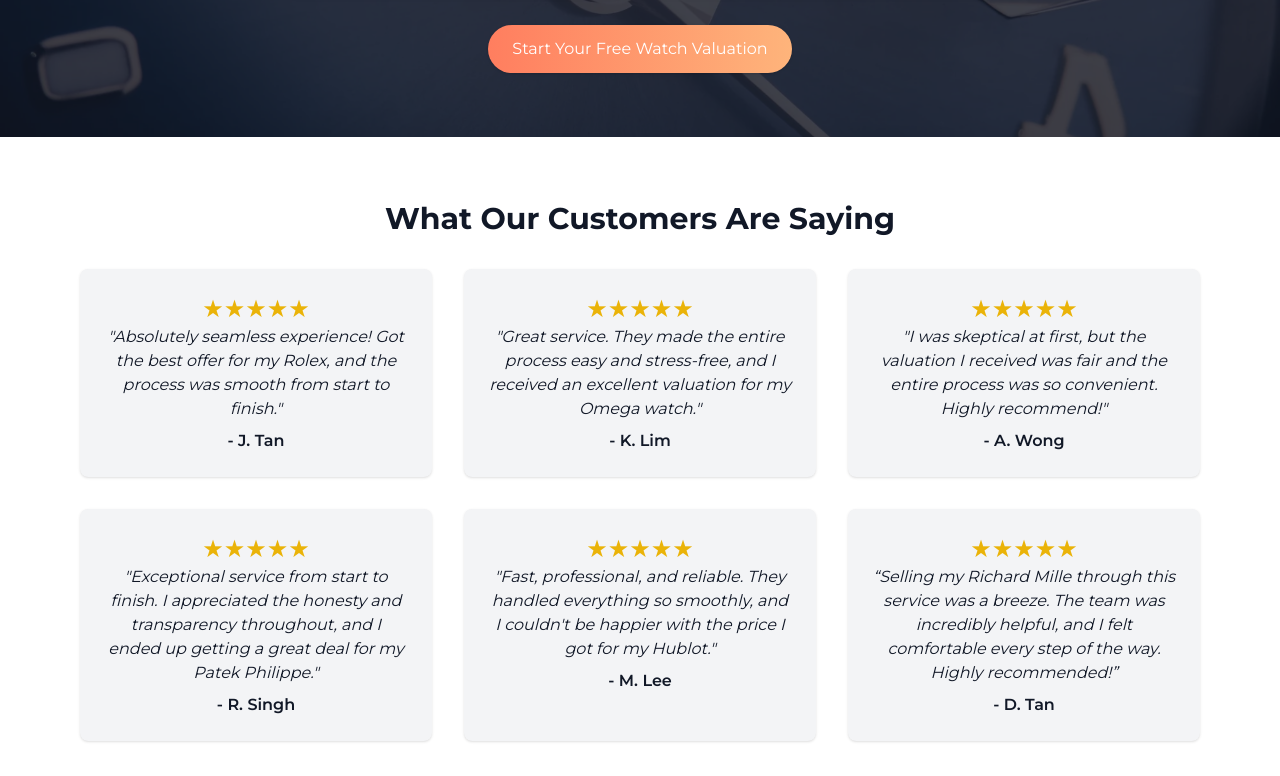
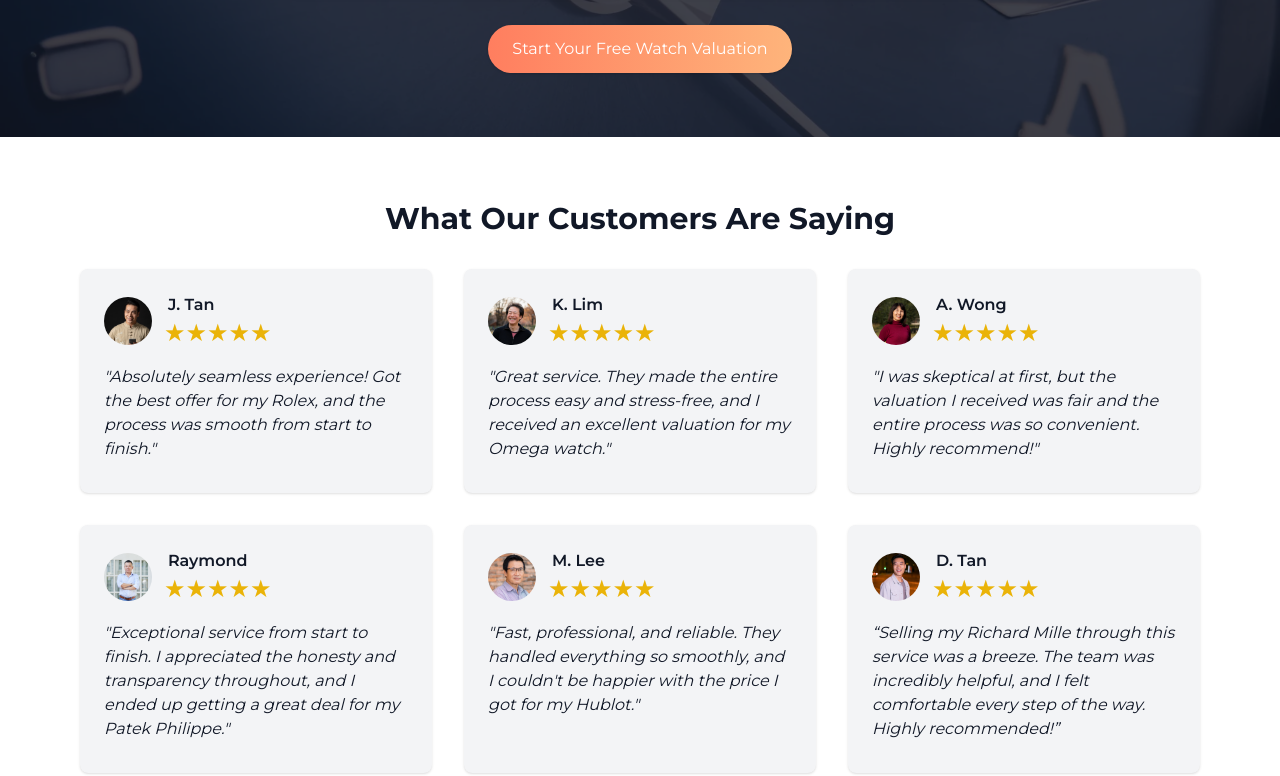
Before and after one commit to TerenceTan/watchvalue-sg, a plain HTML site: page index.html in a window 1280 px wide. Shown: the part 1952-2728 px from the top of the page. Drawn offline with nearby package versions, Linux system fonts and the light colour scheme.

Commit message:
v1.3 - Added photos for testimonials and changed the sliding style for brands

```diff
--- a/index.html
+++ b/index.html
@@ -67,18 +67,18 @@
         .swiper-slide {
             transition: transform 0.3s, filter 0.3s;
         }
-        .swiper-slide-active {
-            transform: scale(1); /* Active slide remains normal size */
+        /* .swiper-slide-active {
+            transform: scale(1);
         }
 
         .swiper-slide-next, .swiper-slide-prev {
-            transform: scale(0.9) !important; /* Blur effect on the next and previous items */
+            transform: scale(0.9) !important;
         }
 
         .furthest-slide {
-            transform: scale(0.8) !important; /* Make the next and previous items even smaller */
-            filter: blur(4px); /* More blur on the furthest items */
-        }
+            transform: scale(0.8) !important;
+            filter: blur(4px);
+        } */
 
         .swiper-button-next::after,
         .swiper-button-prev::after {
@@ -96,6 +96,11 @@
 
         .swiper-pagination-bullet-active {
             background: linear-gradient(90deg, #feb47b, #ff7e5f); /* Reverse gradient for active state */
+        }
+        .swiper-wrapper {
+            -webkit-transition-timing-function:linear!important;
+            -o-transition-timing-function:linear!important;
+            transition-timing-function:linear!important;
         }
     </style>
     <meta charset="UTF-8">
@@ -169,7 +174,7 @@
 
     <section class="hero glass py-16" id="hero" style="background-image: url('images/bg4.webp');">
         <div class="absolute inset-0 bg-gray-900 opacity-80 z-0"></div>
-        <div class="max-w-6xl mx-auto flex flex-col md:flex-row items-center justify-between relative z-10">
+        <div class="max-w-6xl mx-auto flex flex-col md:flex-row items-center justify-between relative z-10 gap-x-20">
             <div class="md:w-1/2 text-white mb-8 md:mb-0">
                 <h1 class="text-4xl font-extrabold mb-6 animate-slide-in-down">Sell Your Luxury Watch at the Best Price in Singapore</h1>
                 <p class="text-lg mb-8 animate-slide-in-up">Unlock Your Watch's True Worth Instantly! Our Free Valuation Service Provides You with the Top 3 Offers from Singapore's Most Trusted Dealers.</p>
@@ -295,46 +300,64 @@
             <h2 class="text-3xl font-bold mb-8 animate-slide-in-up">What Our Customers Are Saying</h2>
             <div class="grid grid-cols-1 md:grid-cols-2 lg:grid-cols-3 gap-8">
                 <div class="testimonial bg-gray-100 p-6 rounded-lg shadow transition-transform transform hover:scale-105 duration-300">
-                    <div class="stars text-yellow-500 text-2xl">
-                        ★★★★★
+                    <div class="flex items-center mb-4">
+                        <img src="images/testi/j_tan.jpg" alt="J. Tan" class="w-12 h-12 rounded-full mr-3">
+                        <div class="text-left">
+                            <span class="font-semibold ml-1">J. Tan</span>
+                            <div class="stars text-yellow-500 text-2xl">★★★★★</div>
+                        </div>
                     </div>
-                    <p class="italic mb-2">"Absolutely seamless experience! Got the best offer for my Rolex, and the process was smooth from start to finish."</p>
-                    <span class="font-semibold">- J. Tan</span>
+                    <p class="italic mb-2 text-left">"Absolutely seamless experience! Got the best offer for my Rolex, and the process was smooth from start to finish."</p>
                 </div>
                 <div class="testimonial bg-gray-100 p-6 rounded-lg shadow transition-transform transform hover:scale-105 duration-300">
-                    <div class="stars text-yellow-500 text-2xl">
-                        ★★★★★
+                    <div class="flex items-center mb-4">
+                        <img src="images/testi/k_lim.jpg" alt="K. Lim" class="w-12 h-12 rounded-full mr-3">
+                        <div class="text-left">
+                            <span class="font-semibold ml-1">K. Lim</span>
+                            <div class="stars text-yellow-500 text-2xl">★★★★★</div>
+                        </div>
                     </div>
-                    <p class="italic mb-2">"Great service. They made the entire process easy and stress-free, and I received an excellent valuation for my Omega watch."</p>
-                    <span class="font-semibold">- K. Lim</span>
+                    <p class="italic mb-2 text-left">"Great service. They made the entire process easy and stress-free, and I received an excellent valuation for my Omega watch."</p>
                 </div>
                 <div class="testimonial bg-gray-100 p-6 rounded-lg shadow transition-transform transform hover:scale-105 duration-300">
-                    <div class="stars text-yellow-500 text-2xl">
-                        ★★★★★
+                    <div class="flex items-center mb-4">
+                        <img src="images/testi/a_wong.jpg" alt="A. Wong" class="w-12 h-12 rounded-full mr-3">
+                        <div class="text-left">
+                            <span class="font-semibold ml-1">A. Wong</span>
+                            <div class="stars text-yellow-500 text-2xl">★★★★★</div>
+                        </div>
                     </div>
-                    <p class="italic mb-2">"I was skeptical at first, but the valuation I received was fair and the entire process was so convenient. Highly recommend!"</p>
-                    <span class="font-semibold">- A. Wong</span>
+                    <p class="italic mb-2 text-left">"I was skeptical at first, but the valuation I received was fair and the entire process was so convenient. Highly recommend!"</p>
                 </div>
                 <div class="testimonial bg-gray-100 p-6 rounded-lg shadow transition-transform transform hover:scale-105 duration-300">
-                    <div class="stars text-yellow-500 text-2xl">
-                        ★★★★★
+                    <div class="flex items-center mb-4">
+                        <img src="images/testi/r_ng.jpg" alt="Raymond" class="w-12 h-12 rounded-full mr-3">
+                        <div class="text-left">
+                            <span class="font-semibold ml-1">Raymond</span>
+                            <div class="stars text-yellow-500 text-2xl">★★★★★</div>
+                        </div>
                     </div>
-                    <p class="italic mb-2">"Exceptional service from start to finish. I appreciated the honesty and transparency throughout, and I ended up getting a great deal for my Patek Philippe."</p>
-                    <span class="font-semibold">- R. Singh</span>
+                    <p class="italic mb-2 text-left">"Exceptional service from start to finish. I appreciated the honesty and transparency throughout, and I ended up getting a great deal for my Patek Philippe."</p>
                 </div>
                 <div class="testimonial bg-gray-100 p-6 rounded-lg shadow transition-transform transform hover:scale-105 duration-300">
-                    <div class="stars text-yellow-500 text-2xl">
-                        ★★★★★
+                    <div class="flex items-center mb-4">
+                        <img src="images/testi/m_lee.jpg" alt="M. Lee" class="w-12 h-12 rounded-full mr-3">
+                        <div class="text-left">
+                            <span class="font-semibold ml-1">M. Lee</span>
+                            <div class="stars text-yellow-500 text-2xl">★★★★★</div>
+                        </div>
                     </div>
-                    <p class="italic mb-2">"Fast, professional, and reliable. They handled everything so smoothly, and I couldn't be happier with the price I got for my Hublot."</p>
-                    <span class="font-semibold">- M. Lee</span>
+                    <p class="italic mb-2 text-left">"Fast, professional, and reliable. They handled everything so smoothly, and I couldn't be happier with the price I got for my Hublot."</p>
                 </div>
                 <div class="testimonial bg-gray-100 p-6 rounded-lg shadow transition-transform transform hover:scale-105 duration-300">
-                    <div class="stars text-yellow-500 text-2xl">
-                        ★★★★★
+                    <div class="flex items-center mb-4">
+                        <img src="images/testi/d_tan.jpg" alt="D. Tan" class="w-12 h-12 rounded-full mr-3">
+                        <div class="text-left">
+                            <span class="font-semibold ml-1">D. Tan</span>
+                            <div class="stars text-yellow-500 text-2xl">★★★★★</div>
+                        </div>
                     </div>
-                    <p class="italic mb-2">“Selling my Richard Mille through this service was a breeze. The team was incredibly helpful, and I felt comfortable every step of the way. Highly recommended!”</p>
-                    <span class="font-semibold">- D. Tan</span>
+                    <p class="italic mb-2 text-left">“Selling my Richard Mille through this service was a breeze. The team was incredibly helpful, and I felt comfortable every step of the way. Highly recommended!”</p>
                 </div>
             </div>
         </div>
@@ -401,9 +424,9 @@
                         </div>
                     </div>
                 </div>
-                <div class="swiper-button-next"></div>
+                <!-- <div class="swiper-button-next"></div>
                 <div class="swiper-button-prev"></div>
-                <div class="swiper-pagination"></div>
+                <div class="swiper-pagination"></div> -->
             </div>
             <div class="neo-vintage-callout text-white p-6 rounded-lg shadow-lg max-w-3xl mx-auto" style="background: linear-gradient(90deg, #ff7e5f, #feb47b);">
                 <h3 class="text-2xl font-semibold mb-4">Looking to Sell Your Neo-Vintage Rolex?</h3>
@@ -605,31 +628,34 @@
     <script>
         var swiper = new Swiper('.swiper-container', {
             lazy: true,
-            navigation: {
+            /* navigation: {
                 nextEl: '.swiper-button-next',
                 prevEl: '.swiper-button-prev',
             },
             pagination: {
                 el: ".swiper-pagination",
-            },
+            }, */
             grabCursor: true,
-            centeredSlides: true,
+            // centeredSlides: true,
             slidesPerView: 1,
-            spaceBetween: 5,
+            spaceBetween: 20,
+            loop: true, // Enable infinite loop
             autoplay: {
-                delay: 3000,
+                delay: 1,
                 disableOnInteraction: false,
             },
-            loop: true, // Enable infinite loop
+            freeMode: true,
+            speed: 5000,
+            freeModeMomentum: false,
             breakpoints: {
                 640: {
-                    slidesPerView: 2,
+                    slidesPerView: 3,
                 },
                 768: {
                     slidesPerView: 3,
                 },
                 1024: {
-                    slidesPerView: 4,
+                    slidesPerView: 5,
                 },
             },
         });
```
Also changed, not shown: images/testi/a_wong.jpg (added), images/testi/d_tan.jpg (added), images/testi/j_tan.jpg (added), images/testi/k_lim.jpg (added), images/testi/m_lee.jpg (added), images/testi/r_ng.jpg (added).
